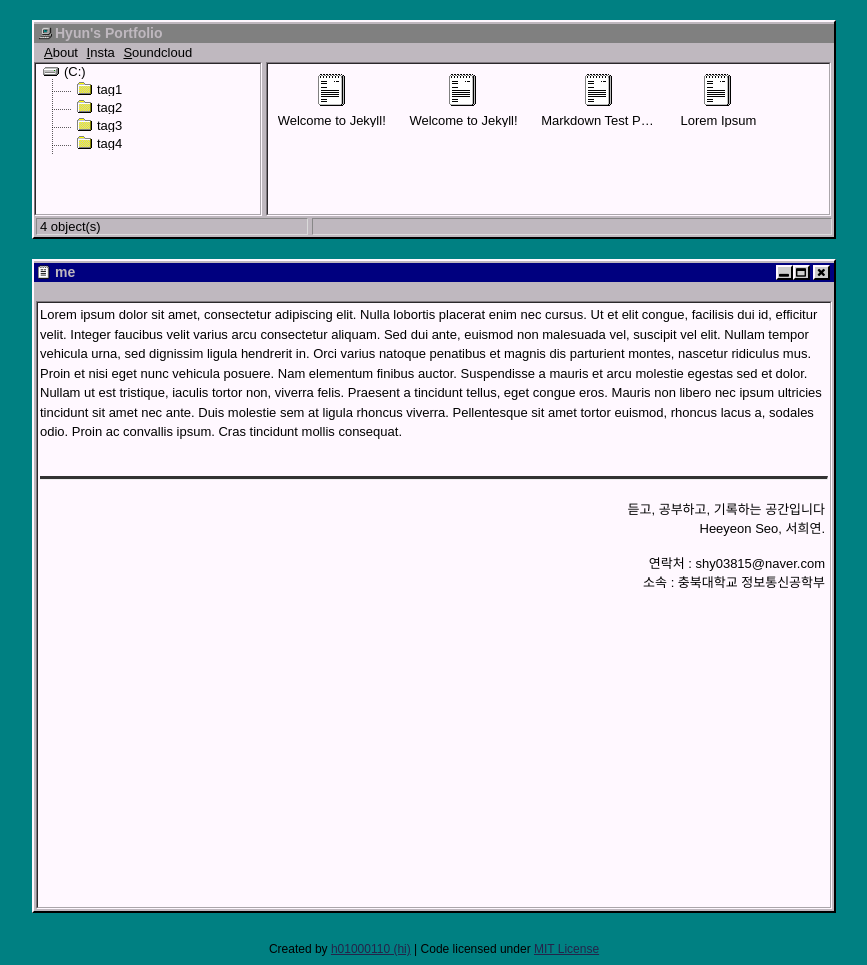
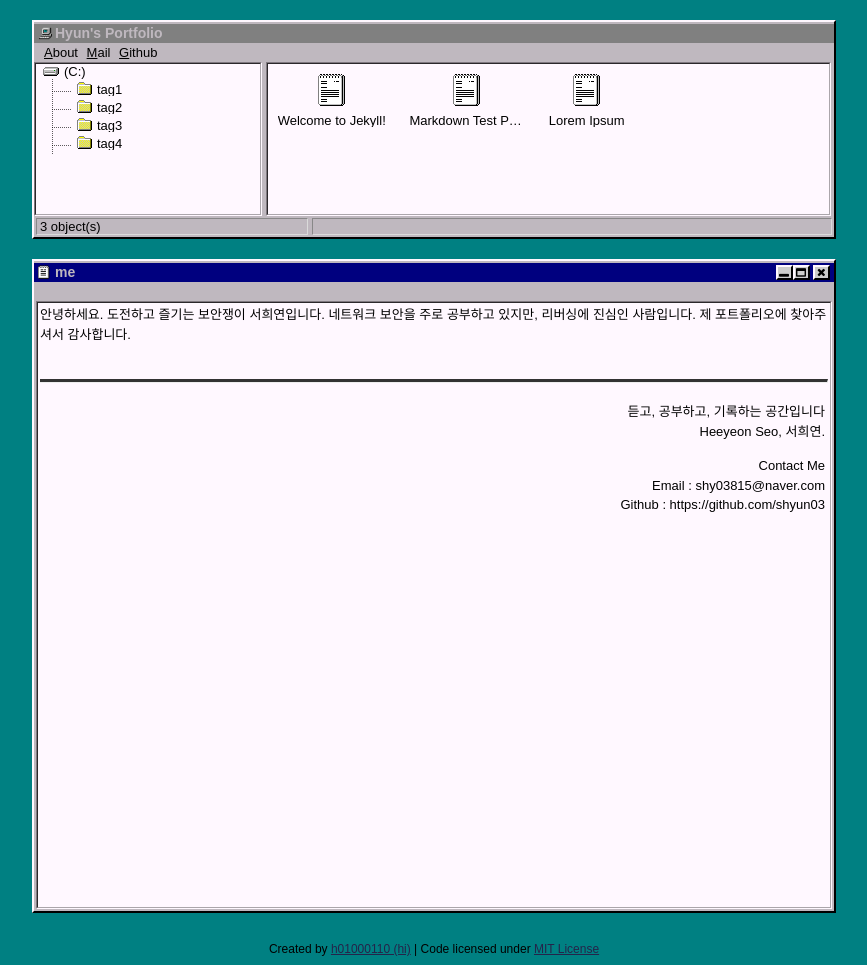
Before and after one commit to shyun03/shyun03.github.io, a Jekyll site: the page built from me/index.md, in a window 1280 px wide. Shown: the whole page, without its empty margins (206-1073 px from the left). Built offline with Jekyll 4.4.1, drawn with Linux system fonts in a browser that asks for light colours.

Commit message:
comment upload

```diff
--- a/_includes/donate.html
+++ b/_includes/donate.html
@@ -5,5 +5,5 @@
 	<p>듣고, 공부하고, 기록하는 공간입니다<br>
 	Heeyeon Seo, 서희연.</p>
 
-	<p>연락처 : shy03815@naver.com<br>소속 : 충북대학교 정보통신공학부</p>
+	<p>Contact Me<br>Email : shy03815@naver.com<br>Github : https://github.com/shyun03</p>
 </div>
--- a/_includes/topbar.html
+++ b/_includes/topbar.html
@@ -1,5 +1,5 @@
 <ul class="topbar">
 	<a href="/me"><li><u>A</u>bout</li></a>
-	<a href="https://www.instagram.com" target="_blank"><li><u>I</u>nsta</li></a>
-	<a href="http://soundcloud.com/h01000110" target="_blank"><li><u>S</u>oundcloud</li></a>
+	<a href="mailto:shy03815@naver.com" target="_blank"><li><u>M</u>ail</li></a>
+	<a href="https://github.com/shyun03" target="_blank"><li><u>G</u>ithub</li></a>
 </ul>
--- a/me/index.md
+++ b/me/index.md
@@ -3,4 +3,6 @@ layout: me
 title: me
 ---
 
-Lorem ipsum dolor sit amet, consectetur adipiscing elit. Nulla lobortis placerat enim nec cursus. Ut et elit congue, facilisis dui id, efficitur velit. Integer faucibus velit varius arcu consectetur aliquam. Sed dui ante, euismod non malesuada vel, suscipit vel elit. Nullam tempor vehicula urna, sed dignissim ligula hendrerit in. Orci varius natoque penatibus et magnis dis parturient montes, nascetur ridiculus mus. Proin et nisi eget nunc vehicula posuere. Nam elementum finibus auctor. Suspendisse a mauris et arcu molestie egestas sed et dolor. Nullam ut est tristique, iaculis tortor non, viverra felis. Praesent a tincidunt tellus, eget congue eros. Mauris non libero nec ipsum ultricies tincidunt sit amet nec ante. Duis molestie sem at ligula rhoncus viverra. Pellentesque sit amet tortor euismod, rhoncus lacus a, sodales odio. Proin ac convallis ipsum. Cras tincidunt mollis consequat.
+안녕하세요. 도전하고 즐기는 보안쟁이 서희연입니다.
+네트워크 보안을 주로 공부하고 있지만, 리버싱에 진심인 사람입니다.
+제 포트폴리오에 찾아주셔서 감사합니다.
```
Also changed, not shown: _posts/2024-11-25-welcome-to-jekyll.markdown (deleted, +0 -29 lines).
